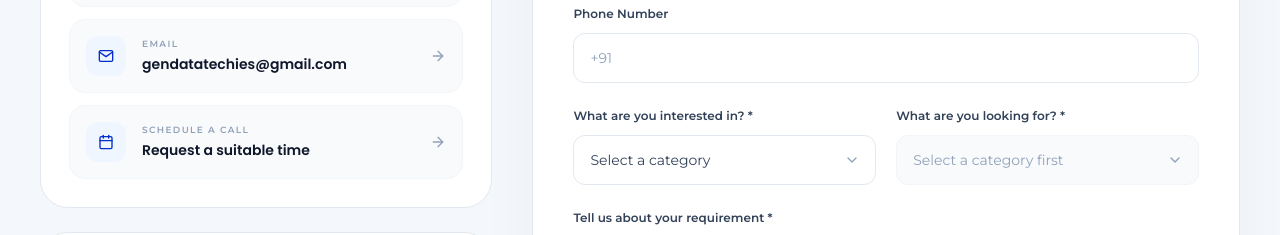
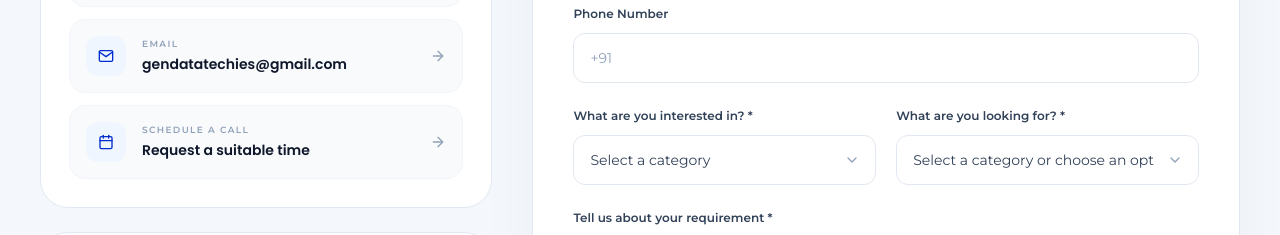
Before and after one commit to aravinthk1504/gendata-techv2, a Next.js app: page /de/contact in a window 1280 px wide. Shown: the part 1220-1455 px from the top of the page. Built offline with nearby package versions, Linux system fonts and the light colour scheme.

Commit message:
fix(contact): provide usable grouped offering dropdown before hydration

```diff
--- a/src/components/migrated/Contact.jsx
+++ b/src/components/migrated/Contact.jsx
@@ -960,26 +960,30 @@ function Contact() {
                           name="offering"
                           value={formData.offering}
                           onChange={handleInputChange}
-                          disabled={!formData.category}
                           required
-                          className={`w-full appearance-none rounded-xl border px-4 py-3.5 pr-11 font-body text-sm outline-none transition ${
-                            formData.category
-                              ? "border-slate-200 bg-white text-slate-700 focus:border-[#057CFA] focus:ring-4 focus:ring-blue-50"
-                              : "cursor-not-allowed border-slate-100 bg-slate-50 text-slate-400"
-                          }`}
+                          className="w-full appearance-none rounded-xl border border-slate-200 bg-white px-4 py-3.5 pr-11 font-body text-sm text-slate-700 outline-none transition focus:border-[#057CFA] focus:ring-4 focus:ring-blue-50"
                         >
                           <option value="">
                             {formData.category
                               ? "Select an option"
-                              : "Select a category first"}
+                              : "Select a category or choose an option"}
                           </option>
 
-                          {formData.category &&
-                            offeringOptions[formData.category]?.map((item) => (
-                              <option key={item} value={item}>
-                                {item}
-                              </option>
-                            ))}
+                          {formData.category
+                            ? offeringOptions[formData.category]?.map((item) => (
+                                <option key={item} value={item}>
+                                  {item}
+                                </option>
+                              ))
+                            : Object.entries(offeringOptions).map(([group, options]) => (
+                                <optgroup key={group} label={group}>
+                                  {options.map((item) => (
+                                    <option key={`${group}-${item}`} value={item}>
+                                      {item}
+                                    </option>
+                                  ))}
+                                </optgroup>
+                              ))}
                         </select>
 
                         <FiChevronDown className="pointer-events-none absolute right-4 top-1/2 -translate-y-1/2 text-slate-400" />
```
